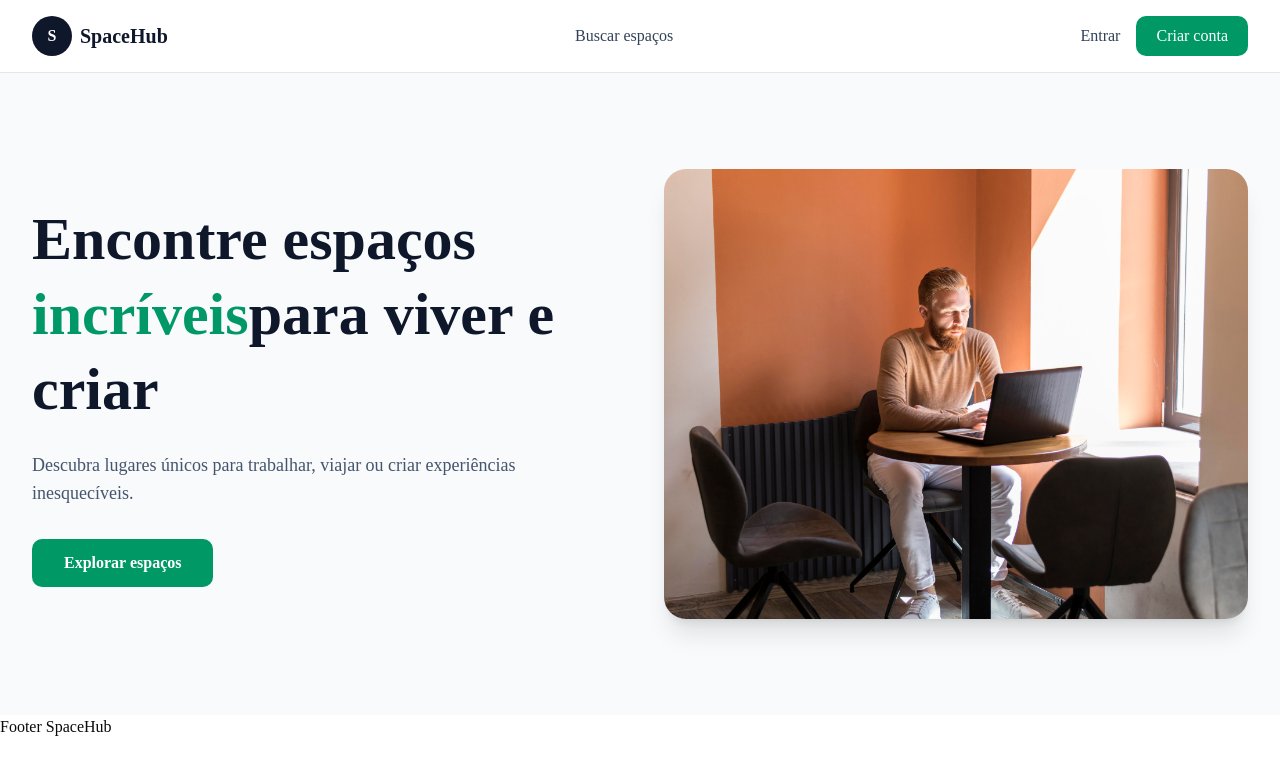
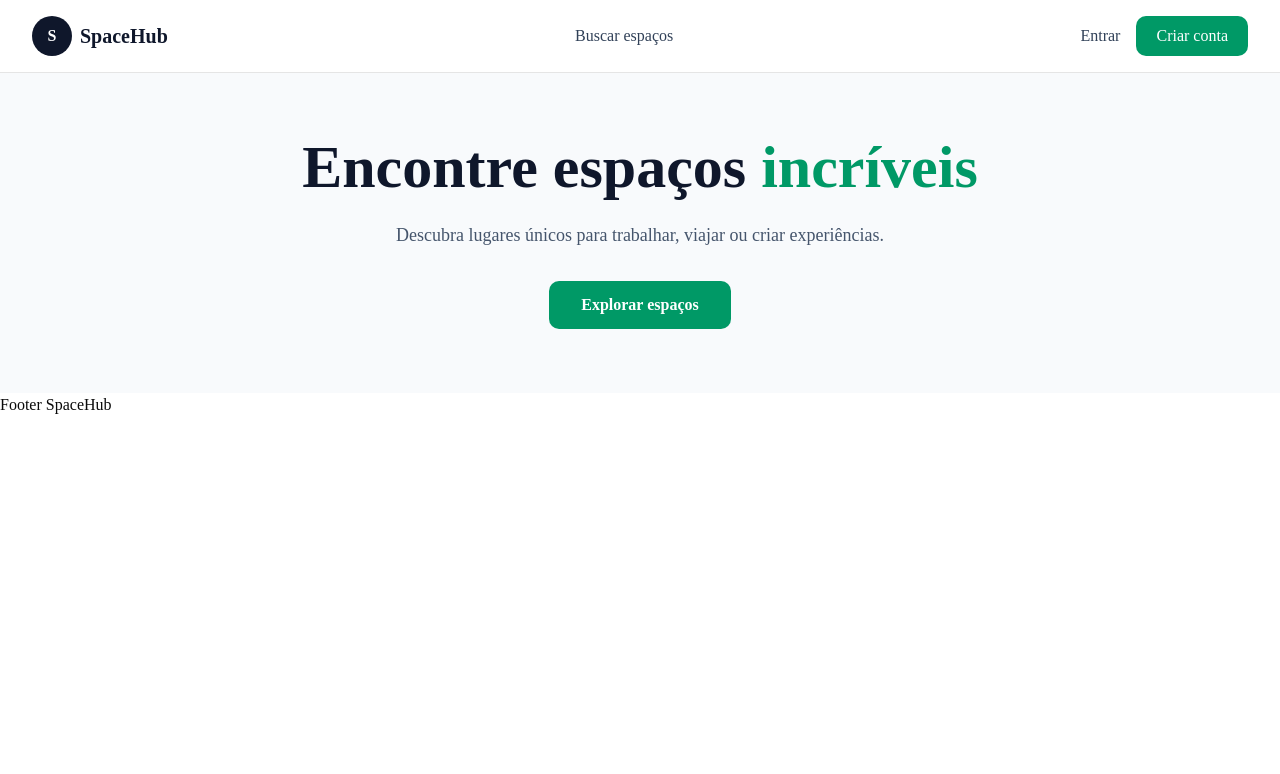
Before and after one commit to isaias30silva/SpaceHub_Conectando_Lugares_E_Pessoas_FRONTEND, a Next.js app in the folder spacehub-front/: page / in a window 1280 px wide. Shown: the top 774 px of the page. Built offline with nearby package versions, Linux system fonts and the light colour scheme.

Commit message:
feat(home): teste na tela principal e ajustes do componente Hero

```diff
--- a/spacehub-front/package.json
+++ b/spacehub-front/package.json
@@ -3,7 +3,7 @@
   "version": "0.1.0",
   "private": true,
   "scripts": {
-    "dev": "next dev",
+    "dev": "next dev --webpack",
     "build": "next build",
     "start": "next start",
     "lint": "eslint"
--- a/spacehub-front/src/app/page.tsx
+++ b/spacehub-front/src/app/page.tsx
@@ -1,6 +1,6 @@
 import Navbar from "@/components/layout/Navbar";
+import Hero from "@/components/home/Hero";
 import Footer from "@/components/layout/Footer";
-import Hero from "@/components/home/Hero";
 
 export default function Home() {
   return (
--- a/spacehub-front/src/components/home/FeaturedSpaces.tsx
+++ b/spacehub-front/src/components/home/FeaturedSpaces.tsx
@@ -1,3 +1,7 @@
 export default function FeaturedSpaces() {
-  return <section>Featured Spaces</section>;
+  return (
+    <section>
+      Featured Spaces
+    </section>
+  );
 }
--- a/spacehub-front/src/components/home/Hero.tsx
+++ b/spacehub-front/src/components/home/Hero.tsx
@@ -1,129 +1,61 @@
-import Image from "next/image";
-
 export default function Hero() {
   return (
-    <section
-      className="
-        bg-slate-50
-      "
-    >
+    <section className="bg-slate-50">
       <div
         className="
           max-w-7xl
           mx-auto
-
           px-4
           sm:px-6
           lg:px-8
-
           py-16
-          lg:py-24
-
-
-          grid
-          grid-cols-1
-          lg:grid-cols-2
-
-          gap-12
-
-          items-center
+          text-center
         "
       >
-        {/* Texto */}
-
-        <div>
         <h1
           className="
             text-4xl
             sm:text-5xl
             lg:text-6xl
-
             font-bold
-
-              leading-tight
-
             text-slate-900
           "
         >
-            Encontre espaços
-            <span
-              className="
-              text-emerald-600
-            "
-            >
-              {" "}
+          Encontre espaços{" "}
+          <span className="text-emerald-600">
             incríveis
           </span>
-            para viver e criar
         </h1>
 
         <p
           className="
             mt-6
-
+            mx-auto
+            max-w-2xl
             text-lg
-
             text-slate-600
-
-              max-w-xl
           "
         >
-            Descubra lugares únicos para trabalhar, viajar ou criar experiências
-            inesquecíveis.
+          Descubra lugares únicos para trabalhar,
+          viajar ou criar experiências.
         </p>
 
         <button
           className="
             mt-8
-
             rounded-lg
-
             bg-emerald-600
-
             px-8
             py-3
-
             text-white
-
             font-semibold
-
             hover:bg-emerald-700
-
             transition
           "
         >
           Explorar espaços
         </button>
       </div>
-
-        {/* Imagem */}
-
-        <div
-          className="
-            relative
-
-            h-[350px]
-
-            sm:h-[450px]
-
-            rounded-3xl
-
-            overflow-hidden
-
-            shadow-xl
-          "
-        >
-          <Image
-            src="/images/hero-space.jpg"
-            alt="Espaço moderno disponível no SpaceHub"
-            fill
-            className="
-              object-cover
-            "
-            priority
-          />
-        </div>
-      </div>
     </section>
   );
 }
```
Also changed, not shown: spacehub-front/public/images/hero-space.jpg (deleted), spacehub-front/src/assets/images/hero-space.jpg (deleted). Lines whose indentation alone changed are shown as unchanged.
